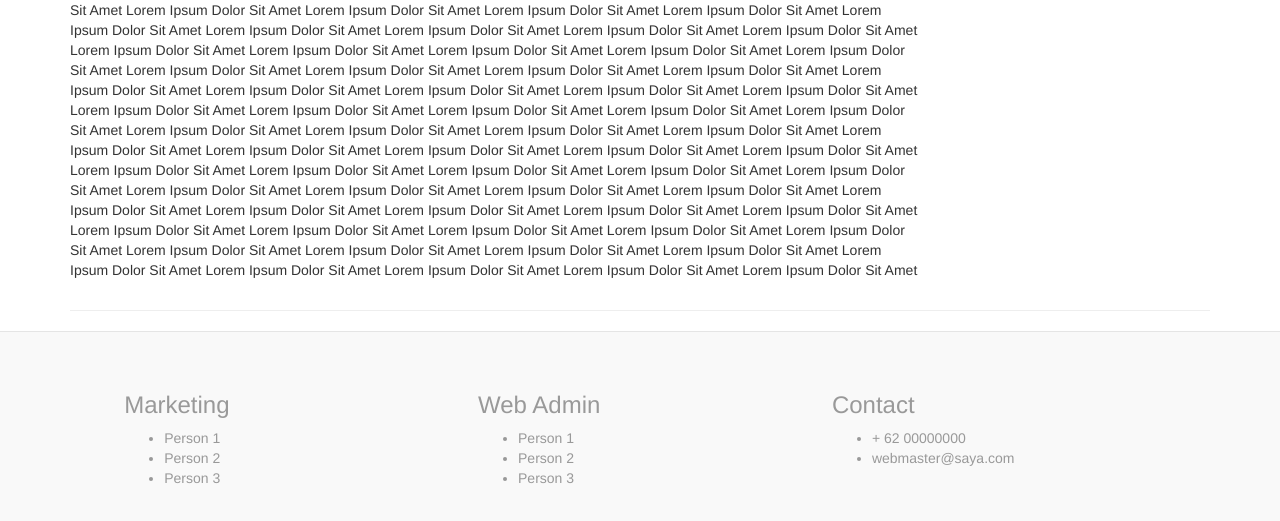
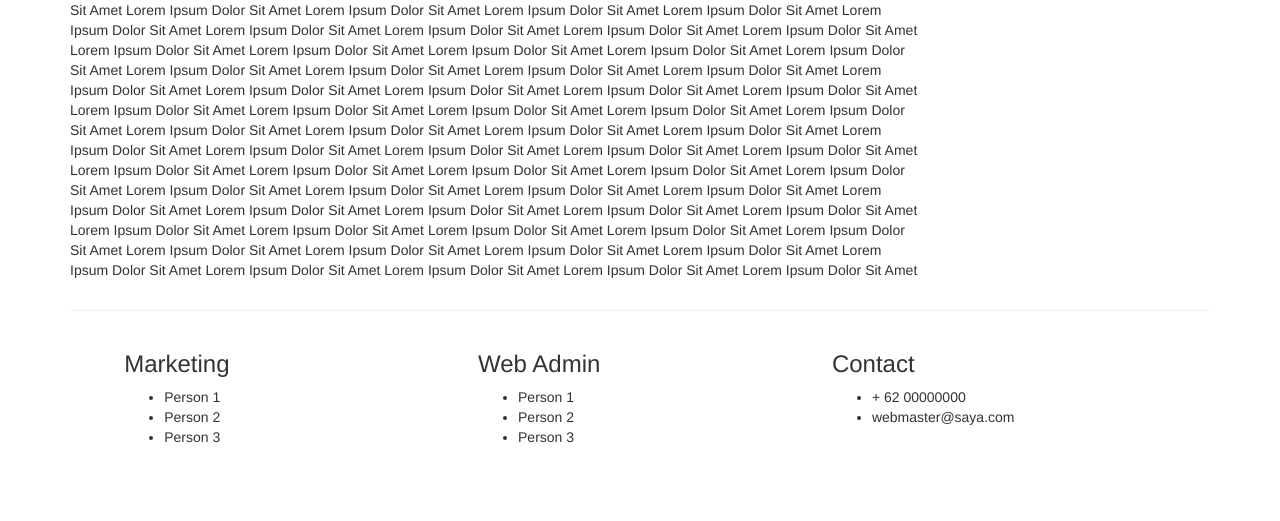
Before and after one commit to mrcodings/bootstrap, a plain HTML site: page index.html in a window 1280 px wide. Shown: the part 671-1192 px from the top of the page. After the commit the page ends 1128 px from the top, so only its background shows below. Drawn offline with Linux system fonts and the light colour scheme.

Commit message:
ubah arief

```diff
--- a/index.html
+++ b/index.html
@@ -4,17 +4,6 @@
         <link rel="stylesheet" href="css/bootstrap.min.css">
         <script src="js/jquery.min.js"></script>
         <script src="js/bootstrap.min.js"></script>
-        <style>
-            .footer{
-                padding: 40px 0;
-                color: #999;
-                background-color: #f9f9f9;
-                border-top: 1px solid #e5e5e5;
-            }
-            body, html{
-                overflow-x: hidden;
-            }
-        </style>
     </head>
     <body>
         <!-- Navigasi Bar Start -->
```
